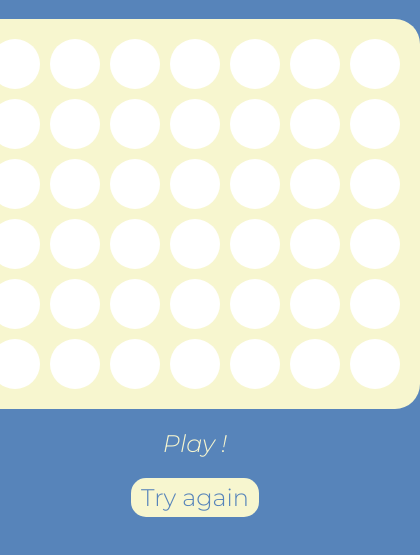
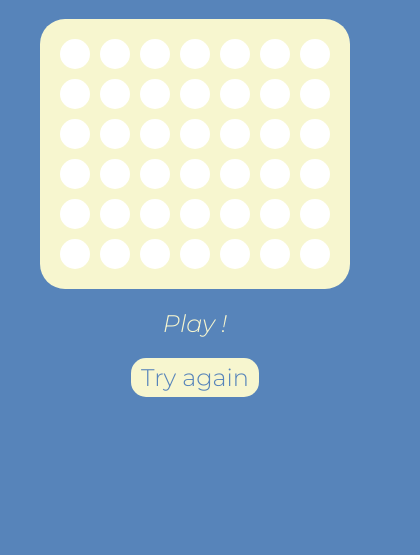
Before and after one commit to Ryandev60/puissance_4, a plain HTML site: page index.html in a window 390 px wide. Shown: the part 71-626 px from the top of the page, 420 px wide, since content can reach past the window. Drawn offline with Linux system fonts and the light colour scheme.

Commit message:
start media query

```diff
--- a/style.css
+++ b/style.css
@@ -31,6 +31,13 @@ h1 {
    transition: 1s;
 }
 
+@media screen and (max-width: 700px) {
+   .case {
+      width: 30px;
+      height: 30px;
+   }
+}
+
 h2 {
    font-family: "Montserrat", sans-serif;
    color: #f7f6cf;
```
